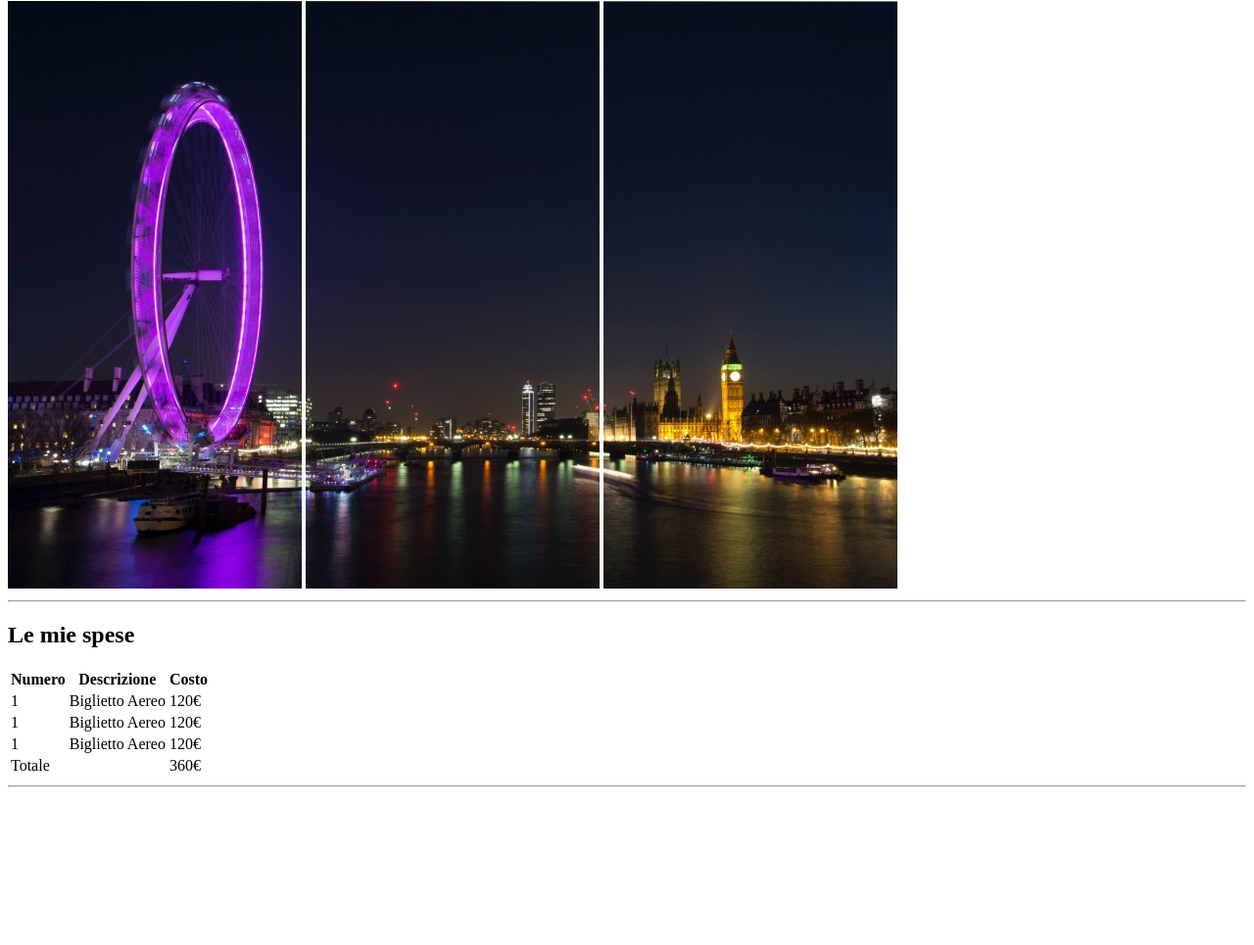
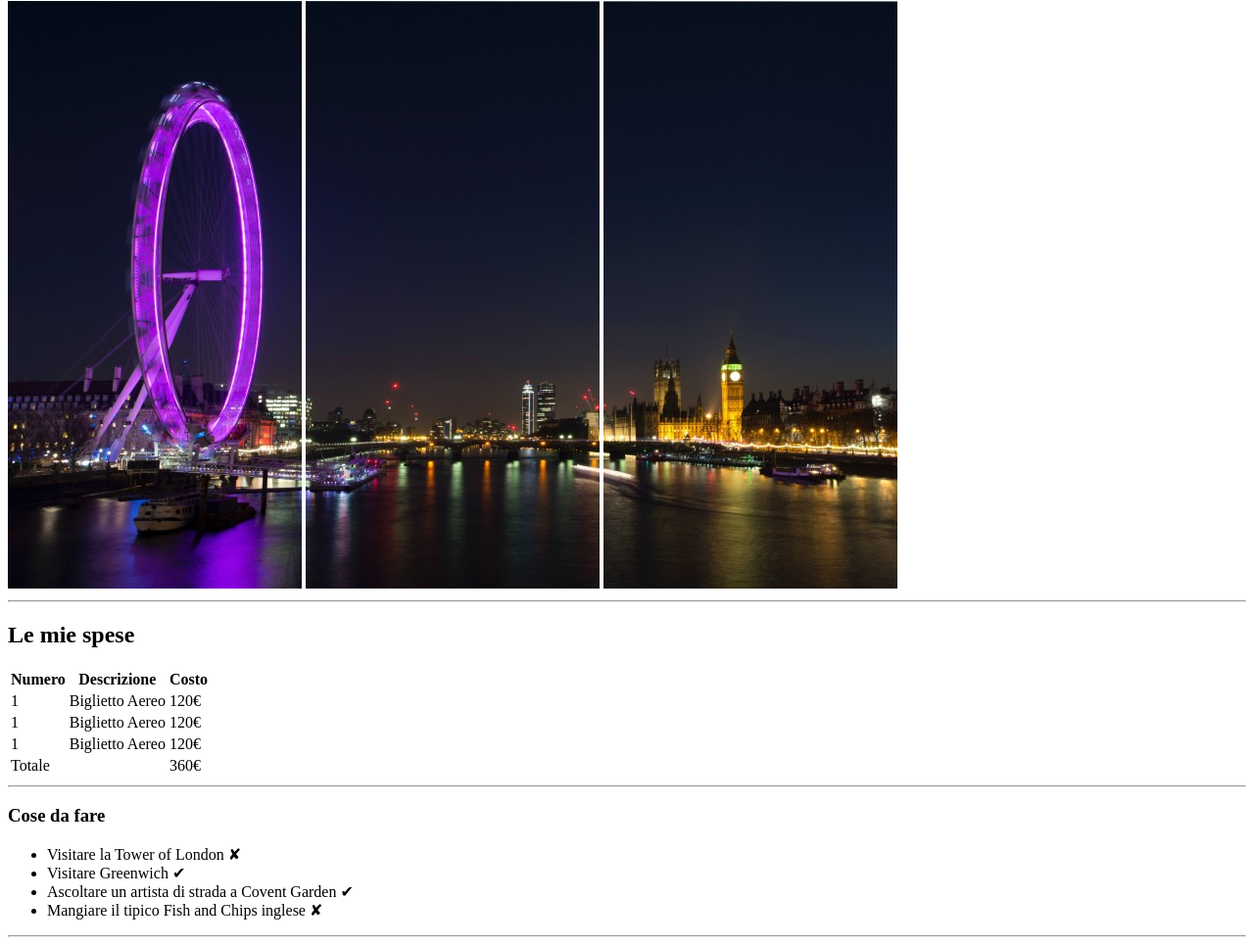
Before and after one commit to DilettaPelloni/html-london-trip, a plain HTML site: page index.html in a window 1280 px wide. Shown: the part 79-1044 px from the top of the page at 98% size. Before the commit the page ends 891 px from the top, so only its background shows below. Drawn offline with Linux system fonts and the light colour scheme.

Commit message:
agg sez to do e classi per sezioni in index.html

```diff
--- a/index.html
+++ b/index.html
@@ -15,7 +15,7 @@
         <hr>
     </header>
 
-    <section>
+    <section class="spese">
         <h2>Le mie spese</h2>
 
         <!-- Inizio tabella spese -->
@@ -58,15 +58,24 @@
         <hr>
     </section>
 
-    <section>
-        <!-- Qua vanno le cose da fare -->
+    <section class="to do">
+        <h3>Cose da fare</h3>
+
+        <ul>
+            <li>Visitare la Tower of London &#10008;<!-- croce --></li>
+            <li>Visitare Greenwich &#10004;<!-- check --></li>
+            <li>Ascoltare un artista di strada a Covent Garden &#10004;</li>
+            <li>Mangiare il tipico Fish and Chips inglese &#10008;</li>
+        </ul>
+
+        <hr>
     </section>
 
-    <section>
+    <section class="info">
         <!-- Qua vanno le info utili -->
     </section>
 
-    <section>
+    <section class="foto">
         <!-- Qua vanno le foto -->
     </section>
 
```
